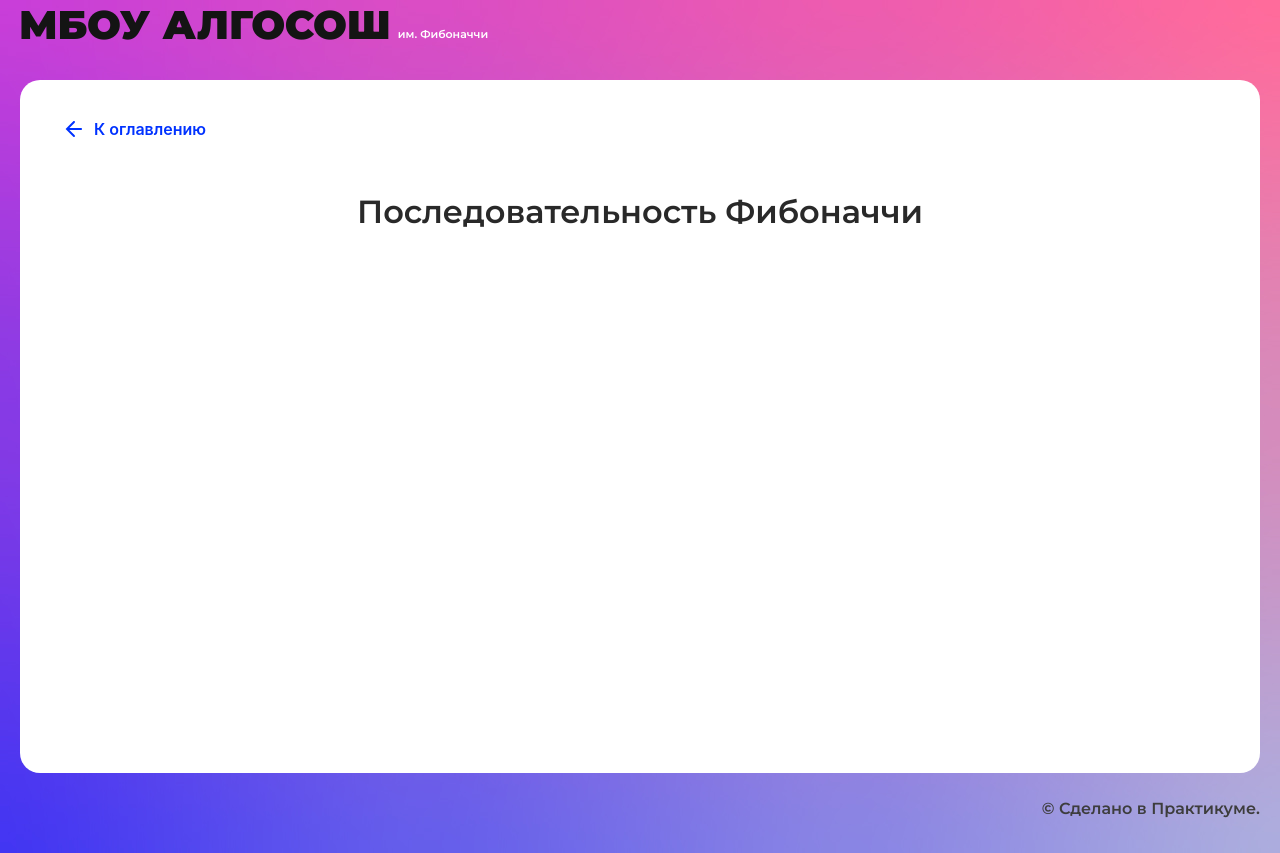
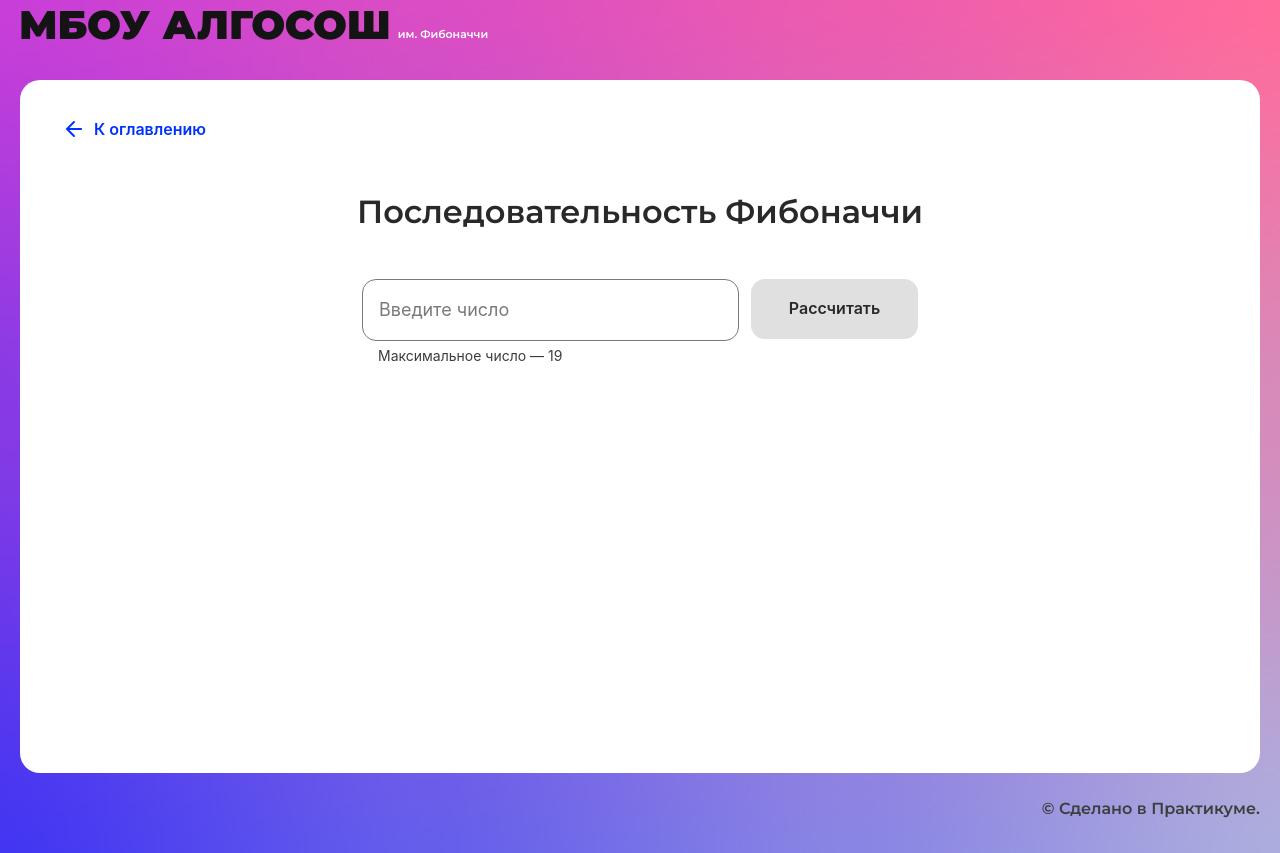
Before and after one commit to zhig1ov/algososh, a React (Create React App) app: page /fibonacci in a window 1280 px wide. Built offline with nearby package versions, Linux system fonts and the light colour scheme.

Commit message:
feat: added fibonacci-page

```diff
--- a/src/components/fibonacci-page/fibonacci-page.tsx
+++ b/src/components/fibonacci-page/fibonacci-page.tsx
@@ -1,10 +1,64 @@
-import React from "react";
-import { SolutionLayout } from "../ui/solution-layout/solution-layout";
+import React, { useEffect, useState } from "react";
+import { SolutionLayout, Input, Button, Circle } from "../ui"
+import style from "./style.module.css"
+import { delay } from "../../utils/utils"
 
 export const FibonacciPage: React.FC = () => {
+  const [ inputNumber, setInputNumber ] = useState<number>(0)
+  const [ fibNumber, setFibNumber ] = useState<Array<number>>([])
+  const [ disableButton, setDisableButton ] = useState<Boolean>(false)
+
+  useEffect(() => {
+    inputNumber > 19 || inputNumber < 1 ? setDisableButton(true) : setDisableButton(false)
+  },[inputNumber])
+
+  //Функция Фиббоначи
+  const fib = (n: number, memo: Record<number, number> = {}): number => {
+    if (n in memo) {
+      return memo[n];
+    }
+    if (n <= 2) {
+      return 1;
+    }
+    memo[n] = fib(n - 1, memo) + fib(n - 2, memo);
+    return memo[n];
+  };
+
+  //Расчет ряда Фибоначчи исходя из данных инпута
+  const sumbitFib = async () => {
+    setDisableButton(true)
+    const arr = []
+    for (let i = 0; i <= inputNumber + 1; i++) {
+      await delay(500)
+      arr.push(fib(i))
+      setFibNumber([...arr])
+    }
+    setDisableButton(false)
+  }
+
+  //Рендер ряда Фибоначчи
+  const renderFibNumber = (number: number, index: number) => {
+    return (
+      <li className={`${style['list-item']}`} key={index}>
+        <Circle letter={`${number}`}/>
+        <p>{index}</p>
+      </li>
+    )
+  }
+
   return (
     <SolutionLayout title="Последовательность Фибоначчи">
-
+      <form className={style.form}>
+        <Input extraClass={style.input} type='number' max={19} isLimitText={true} placeholder = "Введите число" onChange={(e: any) => setInputNumber(+e.target.value)}/>
+        <Button linkedList="small" text='Рассчитать' disabled={!!disableButton} onClick={sumbitFib}/>
+      </form>
+      <div className={style.numberContainer}>
+        <ul className={style.ul}>
+          {fibNumber && fibNumber.map((number, index) =>
+            renderFibNumber(number, index)
+          )}
+        </ul>
+      </div>
     </SolutionLayout>
   );
 };
--- /dev/null
+++ b/src/components/fibonacci-page/style.module.css
@@ -0,0 +1,32 @@
+.form {
+  display: flex;
+  margin: auto;
+  max-width: 556px;
+}
+
+.input {
+  margin-right: 12px;
+  max-width: 377px;
+}
+
+.numberContainer {
+	display: flex;
+	justify-content: center;
+}
+
+.ul {
+	display: flex;
+  flex-wrap: wrap;
+  padding: 0;
+  margin: 48px 0 0;
+  list-style-type: none;
+	max-width: 960px;
+}
+
+.list-item {
+  margin-right: 16px;
+}
+
+.list-item:last-of-type {
+  margin-right: 0;
+}
--- /dev/null
+++ b/src/components/ui/index.ts
@@ -0,0 +1,14 @@
+import { SolutionLayout } from "./solution-layout/solution-layout"
+import { Button }  from "./button/button"
+import { Input } from "./input/input"
+import { ArrowIcon } from "./icons/arrow-icon"
+import { AscendingIcon } from "./icons/ascending-icon"
+import { DescendingIcon } from "./icons/descending-icon"
+import { ReturnIcon } from "./icons/return-icon"
+import { RadioInput } from "./radio-input/radio-input"
+import { ReturnButton } from "./return-button/return-button"
+import { Column } from "./column/column"
+import { Circle } from "./circle/circle"
+
+
+export { SolutionLayout, Button, Input, ArrowIcon, AscendingIcon, DescendingIcon, ReturnIcon, RadioInput, ReturnButton, Column, Circle }
--- /dev/null
+++ b/src/utils/utils.ts
@@ -0,0 +1,9 @@
+export const swap = (arr: number[], firstIndex: number, secondIndex: number): void => {
+  const temp = arr[firstIndex];
+  arr[firstIndex] = arr[secondIndex];
+  arr[secondIndex] = temp;
+};
+
+export const delay = async (ms: number) => {
+  return new Promise(resolve => setTimeout(resolve, ms))
+}
```
Also changed, not shown: 2 other files (tests, documents, lock files or other folders).
